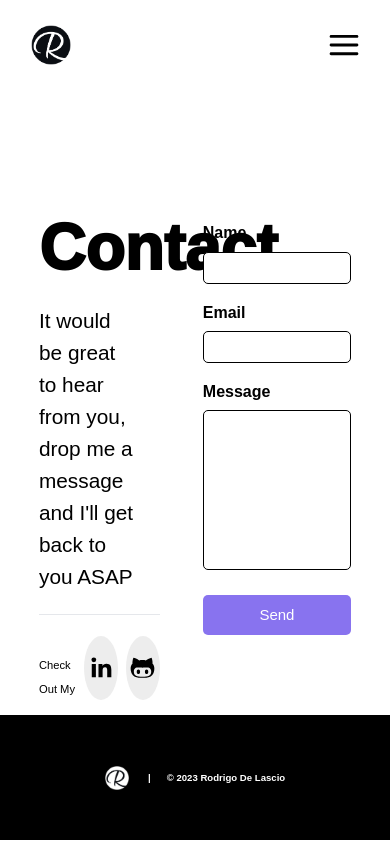
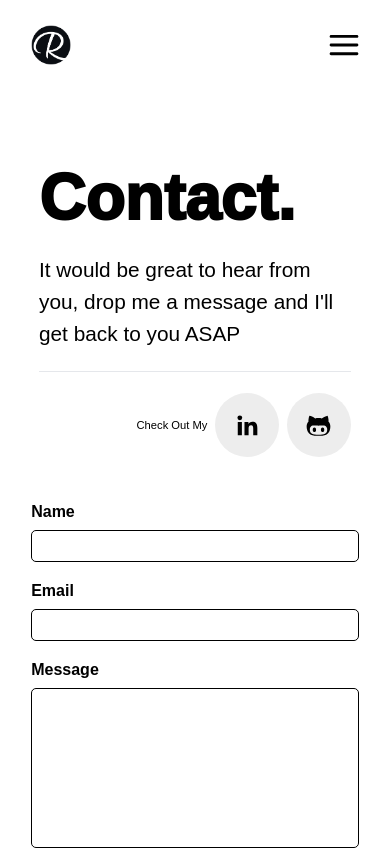
Before and after one commit to rodrigodelascio/rod-current-folio, a React (Create React App) app: page /contact in a window 390 px wide. Shown: the top 850 px of the page. Built offline with nearby package versions, Linux system fonts and the light colour scheme.

Commit message:
contact page form popup + media queries

```diff
--- a/package.json
+++ b/package.json
@@ -12,6 +12,7 @@
     "react-icons": "^4.10.1",
     "react-router-dom": "^6.14.1",
     "react-scripts": "5.0.1",
+    "react-toastify": "^9.1.3",
     "web-vitals": "^2.1.4"
   },
   "scripts": {
--- a/src/components/contactpage/ContactHero.js
+++ b/src/components/contactpage/ContactHero.js
@@ -2,10 +2,18 @@ import React, { useRef } from "react";
 import emailjs from "@emailjs/browser";
 import { DiGithubAlt } from "react-icons/di";
 import { BiLogoLinkedin } from "react-icons/bi";
+import { ToastContainer, toast } from "react-toastify";
+import "react-toastify/dist/ReactToastify.css";
 import styles from "./ContactHero.module.css";
 
 const ContactHero = () => {
   const form = useRef();
+
+  const notifySuccess = () =>
+    toast.success("Message successfully sent!", {
+      position: "top-right",
+    });
+  const notifyError = (err) => toast.error(`Message not sent! ${err.text}`);
 
   const sendEmail = (e) => {
     e.preventDefault();
@@ -20,9 +28,10 @@ const ContactHero = () => {
       .then(
         (result) => {
           console.log(result.text);
+          notifySuccess();
         },
         (error) => {
-          console.log(error.text);
+          notifyError(error);
         }
       );
 
@@ -71,6 +80,7 @@ const ContactHero = () => {
           />
         </form>
       </div>
+      <ToastContainer />
     </div>
   );
 };
--- a/src/components/contactpage/ContactHero.module.css
+++ b/src/components/contactpage/ContactHero.module.css
@@ -14,8 +14,7 @@
 }
 
 .contact-hero-text-wrapper h1,
-.contact-hero-text-wrapper h2,
-.contact-hero-text-wrapper p {
+.contact-hero-text-wrapper h2 {
   color: #000;
   width: 25vw;
 }
@@ -32,16 +31,10 @@
   padding-top: 1vh;
 }
 
-.contact-hero-text-wrapper p {
-  font-size: 0.9rem;
-  font-weight: 100;
-  line-height: 1.5rem;
-  padding-top: 2vh;
-}
-
 .landing-socials-container {
   display: flex;
   margin-top: 2vh;
+  align-items: center;
 }
 
 .landing-socials-container p {
@@ -85,7 +78,7 @@
 .form-wrapper {
   width: 40vw;
   padding-top: 2.5vh;
-  padding-right: 2vw;
+  margin-right: -5vw;
 }
 
 form {
@@ -135,3 +128,61 @@ textarea:focus {
   background: #8873efc3;
   border: none;
 }
+
+/* Media Queries */
+
+@media screen and (max-width: 992px) {
+  .contact-hero-text-wrapper h1,
+  .contact-hero-text-wrapper h2 {
+    width: 30vw;
+  }
+
+  .contact-hero-text-wrapper h1 {
+    font-size: 3.5rem;
+  }
+
+  .contact-hero-text-wrapper h2 {
+    font-size: 1.1rem;
+    line-height: 1.6rem;
+  }
+}
+
+@media screen and (max-width: 768px) {
+  .contact-hero-container {
+    flex-direction: column;
+    padding: 8vh 8vw;
+    justify-content: unset;
+  }
+
+  .contact-hero-text-wrapper {
+    width: 84vw;
+    padding: 0 2vw;
+  }
+
+  .contact-hero-text-wrapper h1,
+  .contact-hero-text-wrapper h2 {
+    width: 80vw;
+  }
+
+  .contact-hero-text-wrapper h1 {
+    font-size: 4rem;
+    font-weight: 1000;
+  }
+
+  .contact-hero-text-wrapper h2 {
+    font-size: 1.3rem;
+    line-height: 2rem;
+    font-weight: 300;
+    padding-top: 1vh;
+  }
+
+  .landing-socials-container {
+    justify-content: end;
+  }
+
+  .form-wrapper {
+    width: 84vw;
+    padding-top: 5vh;
+    margin-right: 0;
+  }
+}
```
Also changed, not shown: 1 other file (tests, documents, lock files or other folders).
